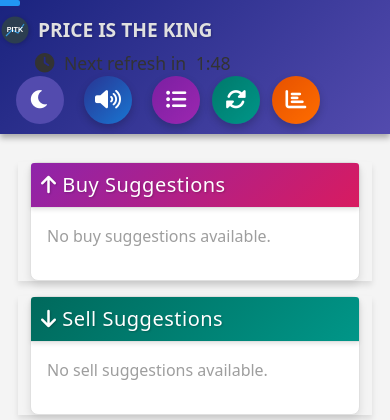
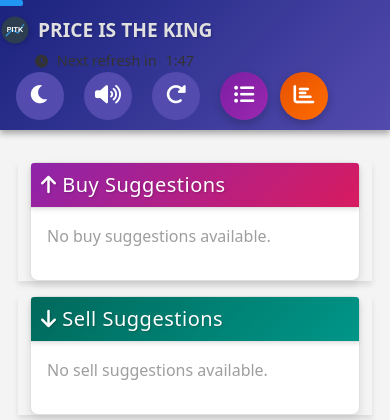
Before and after one commit to imvasifa/PITK1, a Flask app: template templates/index.html in a window 390 px wide. Shown: the top 420 px of the page. Run offline with Flask 3, Linux system fonts and the light colour scheme; the template is opened without the code that fills it, so the values that code supplies are empty; parts of the project's set-up code (start-up, migrations or seed data) failed here and were passed over; some libraries are stand-ins or nearby versions.

```diff
--- a/templates/index.html
+++ b/templates/index.html
@@ -1666,7 +1666,7 @@ if (niftyModal) {
                     </h5>
                     <div class="modal-header-actions">
                         <button id="niftyReloadBtn" class="btn btn-outline-light me-2" title="Reload Data" onclick="showNiftyModal()">
-                            <i class="fas fa-sync-alt"></i>
+                            <i class="fas fa-rotate-right"></i>
                         </button>
                         <button type="button" class="btn-close btn-close-white" data-bs-dismiss="modal" aria-label="Close"></button>
                     </div>
@@ -1688,8 +1688,8 @@ if (niftyModal) {
             <span>PRICE IS THE KING</span>
         </a>
 
-        <span id="next-refresh" style="font-size: 1.1em; font-weight: 500;">
-            <i class="fas fa-clock" style="font-size: 1.1em; margin-left: 35px;"></i>
+        <span id="next-refresh" style="font-size: 0.9em; font-weight: 500;">
+            <i class="fas fa-clock" style="font-size: 0.9em; margin-left: 35px;"></i>
             <span style="margin-left: 5px;">Next refresh in</span>
             <span id="refresh-timer" style="margin-left: 5px;">120 seconds</span>
         </span>
@@ -1697,15 +1697,19 @@ if (niftyModal) {
 
             <!-- Dark Mode Toggle with Sun/Moon Icons -->
             <div class="d-inline-block align-middle ms-3" id="themeToggleContainer">
-                <button id="themeSwitchBtn" class="btn btn-primary navbar-round-btn" style="font-size: 1.3rem; border-radius: 50%; width: 48px; height: 48px; display: flex; align-items: center; justify-content: center;">
+                <button id="themeSwitchBtn" class="btn btn-primary navbar-round-btn" style="font-size: 1.3rem; border-radius: 50%; width: 48px; height: 48px; display: flex; align-items: center; justify-content: center;" title="Toggle theme">
     <i id="themeIcon" class="fas {% if theme == 'dark' %}fa-sun{% else %}fa-moon{% endif %}"></i>
 </button>
             </div>
             <!-- Mute/Unmute Button with Theme Style -->
-            <button id="muteToggleBtn" class="btn navbar-round-btn ms-2" style="background: linear-gradient(135deg, #283593, #1976d2); border: none; border-radius: 50%; width: 48px; height: 48px; display: flex; align-items: center; justify-content: center; font-size: 1.3rem; color: white; box-shadow: 0 4px 8px rgba(0,0,0,0.2); transition: all 0.3s ease;" title="Toggle sound">
+            <button id="muteToggleBtn" class="btn btn-primary navbar-round-btn ms-2" style="font-size: 1.3rem; border-radius: 50%; width: 48px; height: 48px; display: flex; align-items: center; justify-content: center;" title="Toggle sound">
                 <i id="muteIcon" class="fas fa-volume-up"></i>
             </button>
-            <audio id="alert-audio" src="{{ url_for('static', filename='alert.mp3') }}" preload="auto"></audio>
+
+            <!-- Refresh Button with Theme Style -->
+            <button class="btn btn-primary navbar-round-btn ms-2" onclick="refreshData()" style="font-size: 1.3rem; border-radius: 50%; width: 48px; height: 48px; display: flex; align-items: center; justify-content: center;" title="Refresh data">
+                <i class="fas fa-rotate-right"></i>
+            </button>
             <!-- Admin Conditions Button with Enhanced Style -->
             <button id="adminConditionsButton" title="Admin Conditions" onclick="showAdminConditionsModal()" class="btn ms-2 navbar-round-btn" style="
                 background: linear-gradient(135deg, #7b1fa2, #9c27b0);
@@ -1721,26 +1725,9 @@ if (niftyModal) {
                 box-shadow: 0 4px 8px rgba(0,0,0,0.2);
                 transition: all 0.3s ease;
             ">
-                <i class="fas fa-list-ul"></i>
+                <i class="fas fa-list-ul" title="Conditions"></i>
             </button>
 
-            <!-- Refresh Button with Enhanced Style -->
-            <button class="btn navbar-round-btn" onclick="refreshData()" style="
-                background: linear-gradient(135deg, #00796b, #009688);
-                border: none;
-                border-radius: 50%;
-                width: 48px;
-                height: 48px;
-                display: flex;
-                align-items: center;
-                justify-content: center;
-                font-size: 1.3rem;
-                color: white;
-                box-shadow: 0 4px 8px rgba(0,0,0,0.2);
-                transition: all 0.3s ease;
-            ">
-                <i class="fas fa-sync-alt"></i>
-            </button>
 
             <!-- Nifty Button with Enhanced Style -->
             <button class="btn navbar-round-btn" data-bs-toggle="modal" data-bs-target="#niftyModal" style="
@@ -1757,7 +1744,7 @@ if (niftyModal) {
                 box-shadow: 0 4px 8px rgba(0,0,0,0.2);
                 transition: all 0.3s ease;
             ">
-                <i class="fas fa-chart-bar"></i>
+                <i class="fas fa-chart-bar" title="Nifty Indices"></i>
             </button>
 
 
@@ -2578,7 +2565,7 @@ async function populateUserConditions() {
     function updateTimerDisplay() {
         if (refreshTimerText) {
             const minutes = Math.floor(secondsLeft / 60);
-            const seconds = secondsLeft % 60;
+            const seconds = Math.floor(secondsLeft % 60);
             refreshTimerText.textContent = `${minutes}:${seconds.toString().padStart(2, '0')}`;
         }
     }
@@ -2604,8 +2591,40 @@ async function populateUserConditions() {
             updateTimerDisplay();
         });
 
+    // Function to play system beep
+    function playBeep() {
+        try {
+            // Create audio context if it doesn't exist
+            const AudioContext = window.AudioContext || window.webkitAudioContext;
+            const audioCtx = new AudioContext();
+
+            // Create oscillator for the beep
+            const oscillator = audioCtx.createOscillator();
+            const gainNode = audioCtx.createGain();
+
+            // Configure the oscillator
+            oscillator.type = 'triangle';
+            oscillator.frequency.setValueAtTime(800, audioCtx.currentTime); // 800Hz frequency
+            gainNode.gain.setValueAtTime(0.2, audioCtx.currentTime); // 20% volume (softer)
+
+            // Connect nodes
+            oscillator.connect(gainNode);
+            gainNode.connect(audioCtx.destination);
+
+            // Play the beep (500ms duration)
+            oscillator.start();
+            oscillator.stop(audioCtx.currentTime + 0.50);
+
+        } catch (error) {
+            console.error('Error playing beep:', error);
+        }
+    }
+
     // Function to handle manual refresh
     window.refreshData = function() {
+        // Play beep on manual refresh
+        playBeep();
+
         // Show loading overlay
         const loadingOverlay = document.getElementById('loadingOverlay');
         if (loadingOverlay) {
@@ -2622,6 +2641,11 @@ async function populateUserConditions() {
         }, 500);
     };
     function updateLinearBarFrontend() {
+        // Play beep when progress bar starts (only when it wasn't running before)
+        if (Math.abs(secondsLeft - interval) < 0.01) {  // Use a small epsilon for floating point comparison
+            playBeep();
+        }
+
         // Don't update timer if any modal is open
         if (isAnyModalOpen) {
             return;
@@ -2653,7 +2677,7 @@ async function populateUserConditions() {
             }
             return;
         }
-        secondsLeft--;
+        secondsLeft -= 0.5; // Decrease by 0.5 seconds each update
         var percent = 100 - Math.round((secondsLeft / interval) * 100);
         if (linearBar) {
             linearBar.style.width = percent + '%';
@@ -2661,7 +2685,7 @@ async function populateUserConditions() {
         updateTimerDisplay();
     }
     linearBar.style.width = '0%';
-    setInterval(updateLinearBarFrontend, 1000);
+    setInterval(updateLinearBarFrontend, 500); // Update every 500ms for smoother progress
 
     // --- Global Dark Mode Toggle Logic with Sun/Moon Icons ---
     document.addEventListener('DOMContentLoaded', function() {
@@ -2696,8 +2720,7 @@ async function populateUserConditions() {
     document.addEventListener('DOMContentLoaded', function() {
         const muteBtn = document.getElementById('muteToggleBtn');
         const muteIcon = document.getElementById('muteIcon');
-        const alertAudio = document.getElementById('alert-audio');
-        let isMuted = false;
+        let isMuted = localStorage.getItem('pitk-muted') === 'true';
         if (localStorage.getItem('pitk-muted') === null) {
             // Default: sound ON
             isMuted = false;
@@ -2722,32 +2745,12 @@ async function populateUserConditions() {
                 isMuted = !isMuted;
                 localStorage.setItem('pitk-muted', isMuted);
                 updateMuteIcon();
-                // Unlock audio for browsers and debug
-                alertAudio.play().then(() => {
-                    console.log('[DEBUG] Mute toggled. isMuted:', isMuted, '| alertAudio.paused:', alertAudio.paused, '| alertAudio.src:', alertAudio.src);
-                }).catch((err) => {
-                    console.log('[DEBUG] Mute toggled. isMuted:', isMuted, '| alertAudio.paused:', alertAudio.paused, '| alertAudio.src:', alertAudio.src, '| play() error:', err);
-                });
-                // Send mute state to backend for terminal logging
-                fetch('/debug-mute', {
-                    method: 'POST',
-                    headers: { 'Content-Type': 'application/json' },
-                    body: JSON.stringify({ isMuted })
-                });
+                // Log mute state change
+                console.log('Mute toggled. isMuted:', isMuted);
             });
         }
 
-        // Universal audio unlock logic for browser autoplay
-        let audioUnlocked = false;
-        function unlockAudio() {
-            if (!audioUnlocked) {
-                alertAudio.play().catch(()=>{});
-                audioUnlocked = true;
-            }
-        }
-        document.querySelectorAll('.navbar-round-btn').forEach(btn => {
-            btn.addEventListener('click', unlockAudio);
-        });
+
 
         // Remove focus from modal trigger buttons after modal closes
         document.querySelectorAll('.modal').forEach(modal => {
@@ -2767,12 +2770,8 @@ async function populateUserConditions() {
             if (timerInterval) clearInterval(timerInterval);
             timerInterval = setInterval(() => {
                 refreshTime--;
-                // When timer reaches 0, play alert ONCE if not muted
+                // When timer reaches 0, mark as played
                 if (refreshTime === 0 && !alertPlayed) {
-                    if (!isMuted) {
-                        alertAudio.currentTime = 0;
-                        alertAudio.play();
-                    }
                     alertPlayed = true;
                 }
                 // Reset logic example (if you restart the timer)
@@ -3003,7 +3002,7 @@ async function populateUserConditions() {
                 </h5>
                 <div class="modal-header-actions">
                     <button id="niftyReloadBtn" class="btn btn-outline-light me-2" title="Reload Data" onclick="fetchNiftyData()">
-                        <i class="fas fa-sync-alt"></i>
+                        <i class="fas fa-rotate-right"></i>
                     </button>
                     <button type="button" class="btn-close btn-close-white" data-bs-dismiss="modal" aria-label="Close"></button>
                 </div>
```
